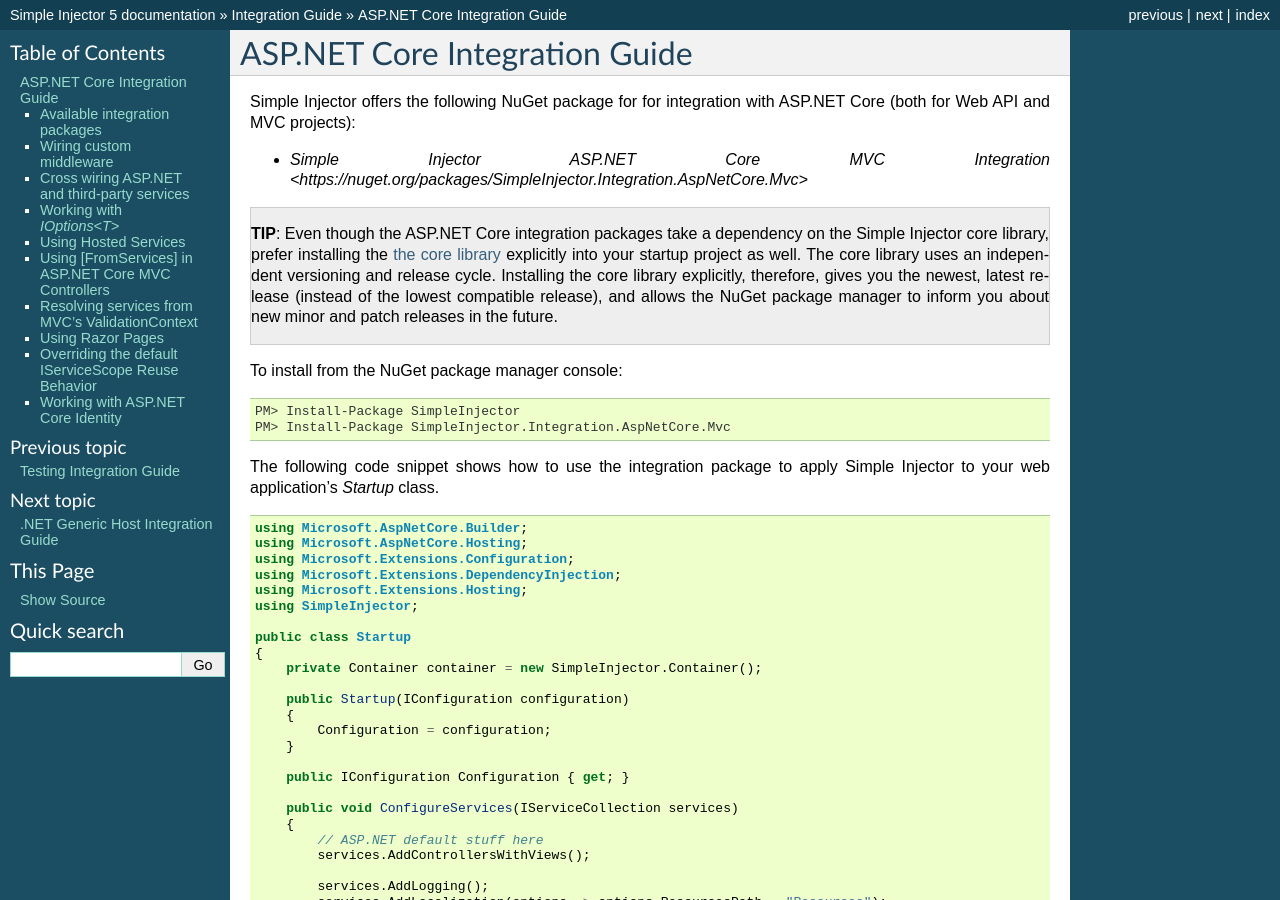
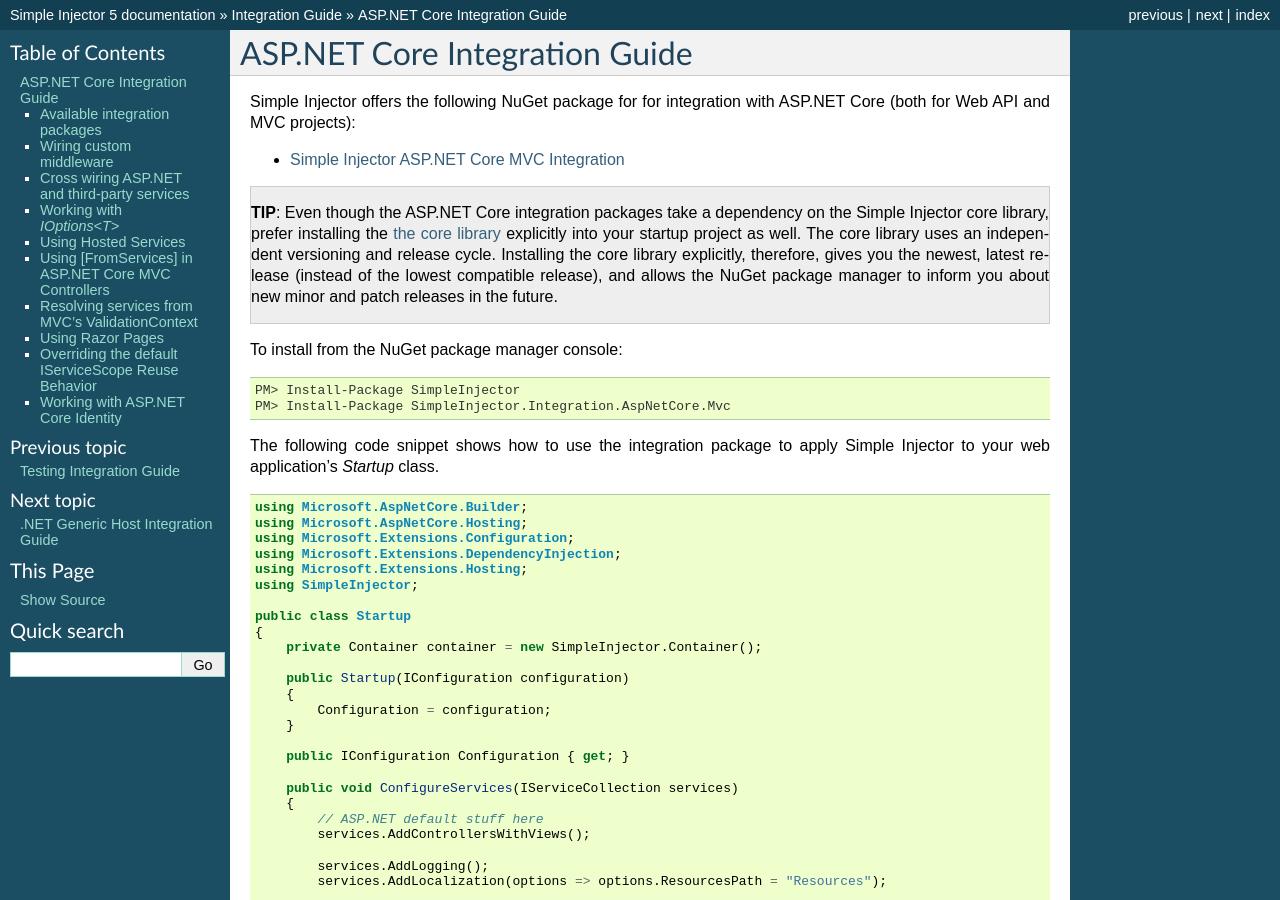
Before and after one commit to simpleinjector/Documentation, a Sphinx documentation site: the page built from source/aspnetintegration.rst, in a window 1280 px wide and 900 px high. Built offline with Sphinx 7.4.7, drawn with Linux system fonts in a browser that asks for light colours.

Commit message:
Fixed invalid link.

```diff
--- a/source/aspnetintegration.rst
+++ b/source/aspnetintegration.rst
@@ -4,7 +4,7 @@ ASP.NET Core Integration Guide
 
 Simple Injector offers the following NuGet package for for integration with ASP.NET Core (both for Web API and MVC projects):
 
-* `Simple Injector ASP.NET Core MVC Integration <https://nuget.org/packages/SimpleInjector.Integration.AspNetCore.Mvc>`
+* `Simple Injector ASP.NET Core MVC Integration <https://nuget.org/packages/SimpleInjector.Integration.AspNetCore.Mvc>`_
 
 .. container:: Note
 
```
